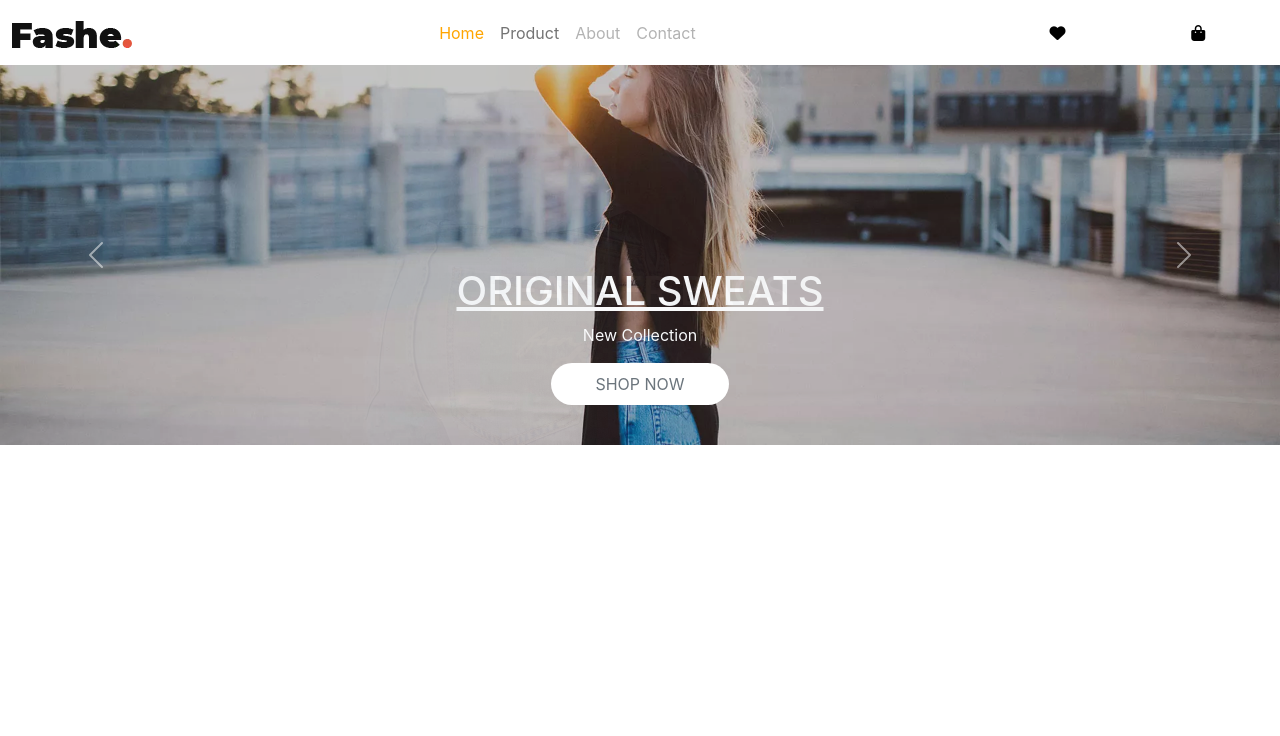
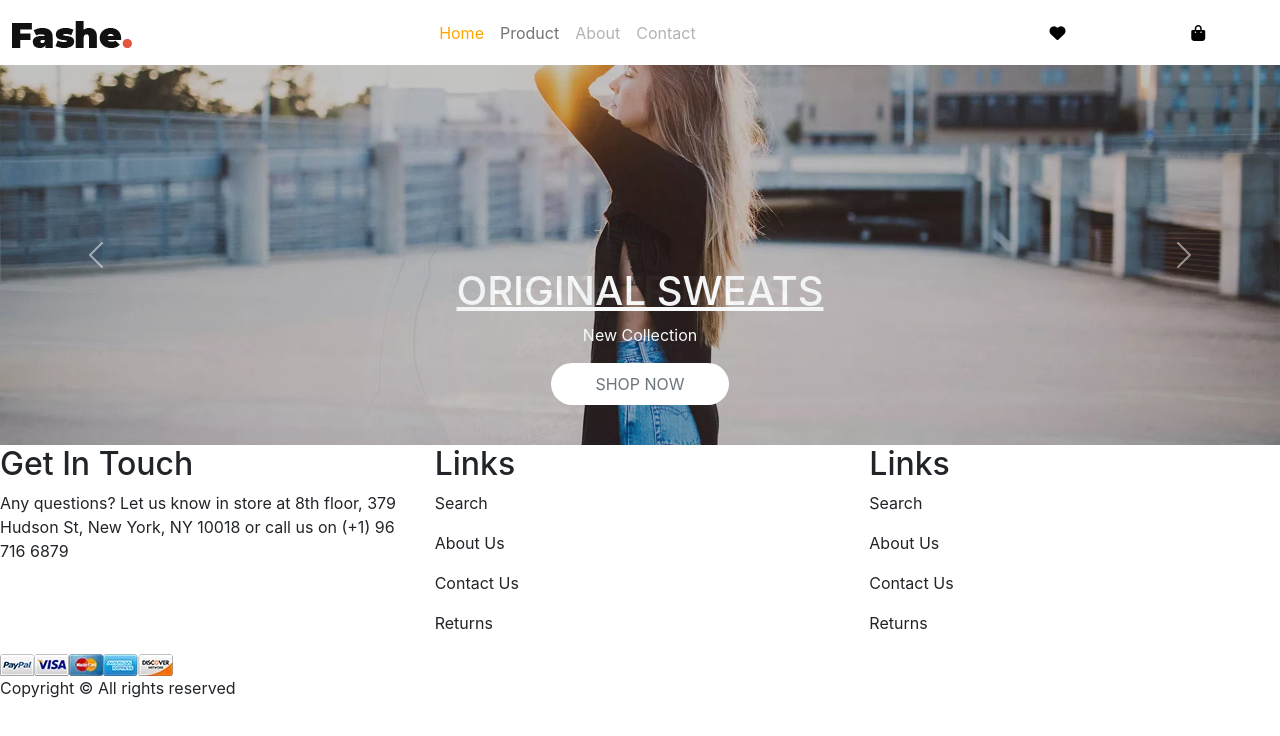
Before and after one commit to assbaimane/Fashe-Website, a React (Create React App) app: page / in a window 1280 px wide. Shown: the top 736 px of the page. Built offline with nearby package versions, Linux system fonts and the light colour scheme.

Commit message:
Structure of footer done - Amanda

```diff
--- a/src/App.js
+++ b/src/App.js
@@ -2,6 +2,7 @@ import { useState, useEffect } from 'react';
 import './App.sass';
 import Header from './components/Header/Header'
 import Home from './components/pages/Home/Home'
+import Footer from './components/Footer/Footer'
 
 function App() {
   // --------------------------- DATA ------------------------
@@ -15,6 +16,7 @@ function App() {
     <div>
       <Header/>
       <Home/>
+      <Footer/>
     </div>
   );
 }
--- /dev/null
+++ b/src/components/Footer/Footer.js
@@ -0,0 +1,52 @@
+import './Footer.sass'
+import paypal from '../../images/Footer/Payment Methods/pay-paypal.png.webp'
+import visa from '../../images/Footer/Payment Methods/pay-visa.png.webp'
+import mastercard from '../../images/Footer/Payment Methods/pay-mastercard.png.webp'
+import amex from '../../images/Footer/Payment Methods/pay-express.png.webp'
+import discover from '../../images/Footer/Payment Methods/pay-discover.png.webp'
+
+function Footer(){
+    return(
+        <div>
+            <div className="footer-top row">
+                <div className="get-in-touch col-12 col-md-4">
+                    <h2>Get In Touch</h2>
+                    <p>Any questions? Let us know in store at 8th floor, 379 Hudson St, New York, NY 10018 or call us on (+1) 96 716 6879</p>
+                    <div className="social-media">
+                        <img src="" alt="" />
+                        <img src="" alt="" />
+                        <img src="" alt="" />
+                        <img src="" alt="" />
+                        <img src="" alt="" />
+                    </div>
+                </div>
+                <div className="links-1 col-12 col-md-4">
+                    <h2>Links</h2>
+                    <p>Search</p>
+                    <p>About Us</p>
+                    <p>Contact Us</p>
+                    <p>Returns</p>
+                </div>
+                <div className="links-2 col-12 col-md-4">
+                    <h2>Links</h2>
+                    <p>Search</p>
+                    <p>About Us</p>
+                    <p>Contact Us</p>
+                    <p>Returns</p>
+                </div>
+            </div>
+            <div className="footer-bottom row">
+                <div className="payment-methods col-12">
+                    <img src={paypal} alt="PayPal" />
+                    <img src={visa} alt="Visa Card" />
+                    <img src={mastercard} alt="MasterCard" />
+                    <img src={amex} alt="American Express Card" />
+                    <img src={discover} alt="Discover Card" />
+                </div>
+                <p className=' col-12'>Copyright &copy; All rights reserved</p>
+            </div>
+        </div>
+    )
+}
+
+export default Footer;
```
Also changed, not shown: src/components/Footer/Footer.sass (added).
